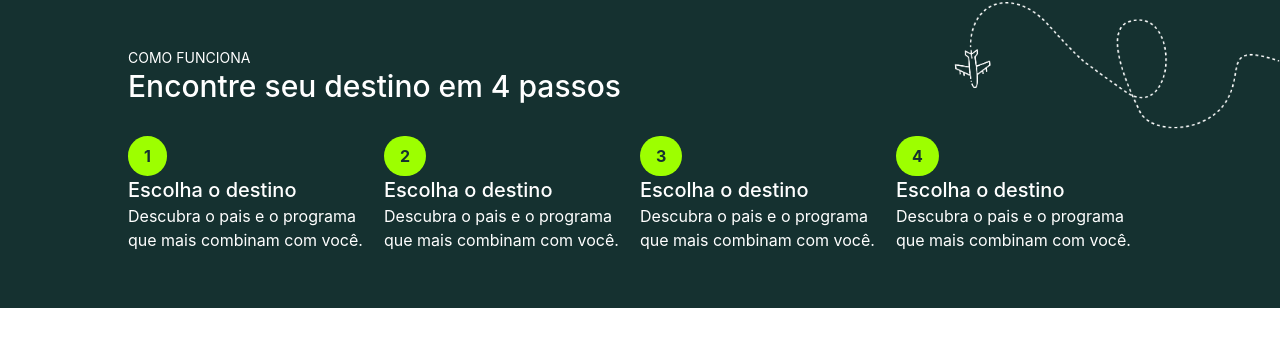
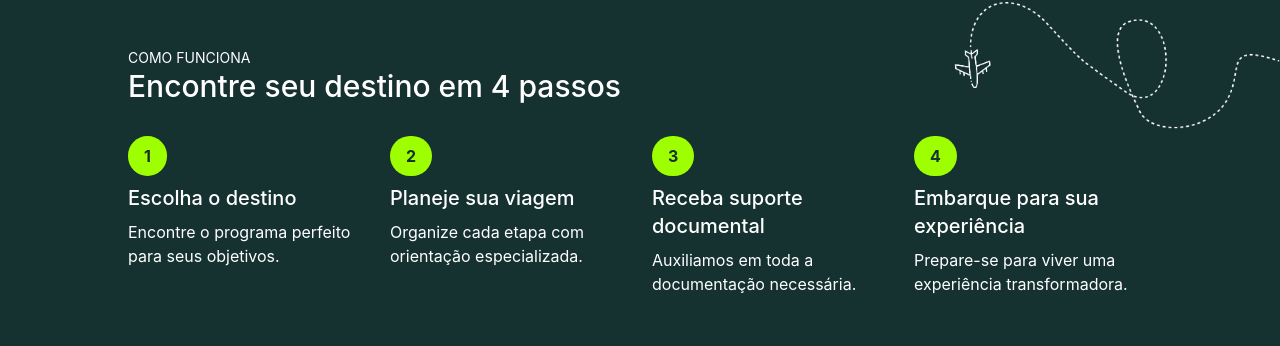
Before and after one commit to Angellica06/world-connect-landing-page, a React (Vite) app: page / in a window 1280 px wide. Shown: the part 1939-2285 px from the top of the page. Before the commit the page ends 2247 px from the top, so only its background shows below. Built offline with nearby package versions, Linux system fonts and the light colour scheme.

Commit message:
style: ajusta conteúdo e espaçamento da seção Como Funciona

```diff
--- a/src/components/sections/ComoFunciona.jsx
+++ b/src/components/sections/ComoFunciona.jsx
@@ -1,37 +1,43 @@
 function ComoFunciona() {
   return (
-    <section className="bg-[#153130] text-white destino h-full px-32 py-14">
+    <section className="bg-[#153130] text-white destino h-full px-12 md:px-32 py-14">
       <p className="text-sm">COMO FUNCIONA</p>
       <h1 className="text-3xl font-medium">Encontre seu destino em 4 passos</h1>
 
-      <div className="grid grid-cols-2 md:grid-cols-4 mt-8">
-        <div>
+      <div className="grid grid-cols-2 md:grid-cols-4 gap-6 mt-8">
+        <div className="flex flex-col gap-2">
           <p className="bg-[#9DFF00] text-[#153130] w-fit rounded-4xl px-4 py-2 text-center font-bold">
             1
           </p>
           <h3 className="text-xl font-medium">Escolha o destino</h3>
-          <p>Descubra o pais e o programa que mais combinam com você.</p>
+          <p>Encontre o programa perfeito para seus objetivos.</p>
         </div>
-        <div>
+        <div className="flex flex-col gap-2">
           <p className="bg-[#9DFF00] text-[#153130] w-fit rounded-4xl px-4 py-2 text-center font-bold">
             2
           </p>
-          <h3 className="text-xl font-medium">Escolha o destino</h3>
-          <p>Descubra o pais e o programa que mais combinam com você.</p>
+          <h3 className="text-xl font-medium">Planeje sua viagem</h3>
+          <p>
+            Organize cada etapa com orientação especializada.
+          </p>
         </div>
-        <div>
+        <div className="flex flex-col gap-2">
           <p className="bg-[#9DFF00] text-[#153130] w-fit rounded-4xl px-4 py-2 text-center font-bold">
             3
           </p>
-          <h3 className="text-xl font-medium">Escolha o destino</h3>
-          <p>Descubra o pais e o programa que mais combinam com você.</p>
+          <h3 className="text-xl font-medium">Receba suporte documental </h3>
+          <p>
+            Auxiliamos em toda a documentação necessária.
+          </p>
         </div>
-        <div>
+        <div className="flex flex-col gap-2">
           <p className="bg-[#9DFF00] text-[#153130] w-fit rounded-4xl px-4 py-2 text-center font-bold">
             4
           </p>
-          <h3 className="text-xl font-medium">Escolha o destino</h3>
-          <p>Descubra o pais e o programa que mais combinam com você.</p>
+          <h3 className="text-xl font-medium">Embarque para sua experiência</h3>
+          <p>
+            Prepare-se para viver uma experiência transformadora.
+          </p>
         </div>
       </div>
     </section>
```
